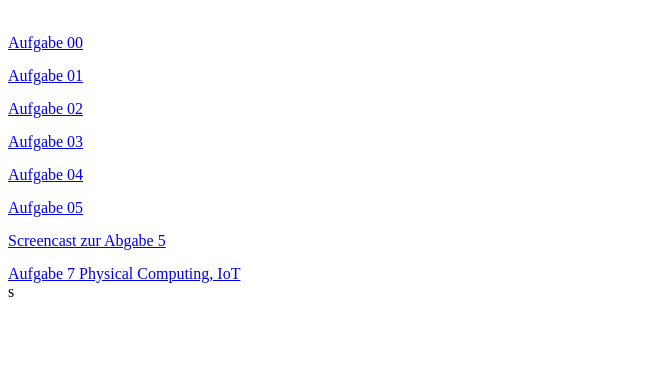
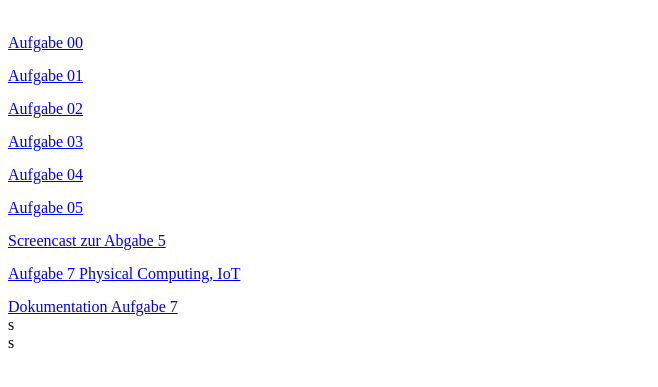
Before and after one commit to Cymer91/IFD-SoSe20, a plain HTML site: page index.html in a window 1280 px wide. Shown: the part 61-448 px from the top of the page, without its empty margins (0-658 px from the left). Drawn offline with Linux system fonts and the light colour scheme.

Commit message:
Implement task

```diff
--- a/index.html
+++ b/index.html
@@ -15,6 +15,8 @@
         <a target="_blank" href="abgaben/abgabescreencast.html">Screencast zur Abgabe 5</a>
 
         <a target="_blank" href="abgaben/Virtuelle_Gespr%C3%A4chssession.m4v"> Aufgabe 7 Physical Computing, IoT </a>
+        <a target="_blank" href="abgaben/Dokumentation_Aufgabe7.pdf">Dokumentation Aufgabe 7</a>
+       s
     </div>
 s
     <style>
```
Also changed, not shown: 2 other files.
